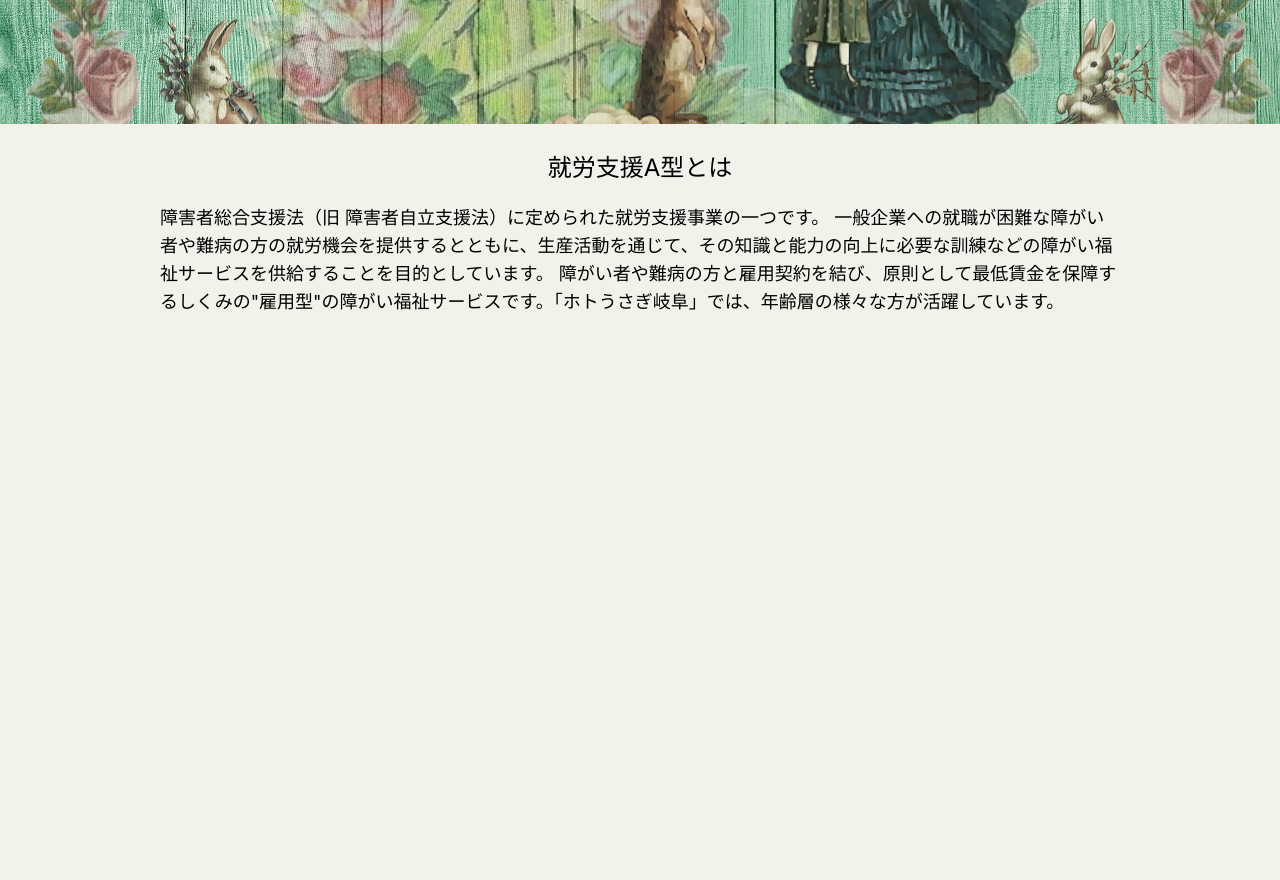
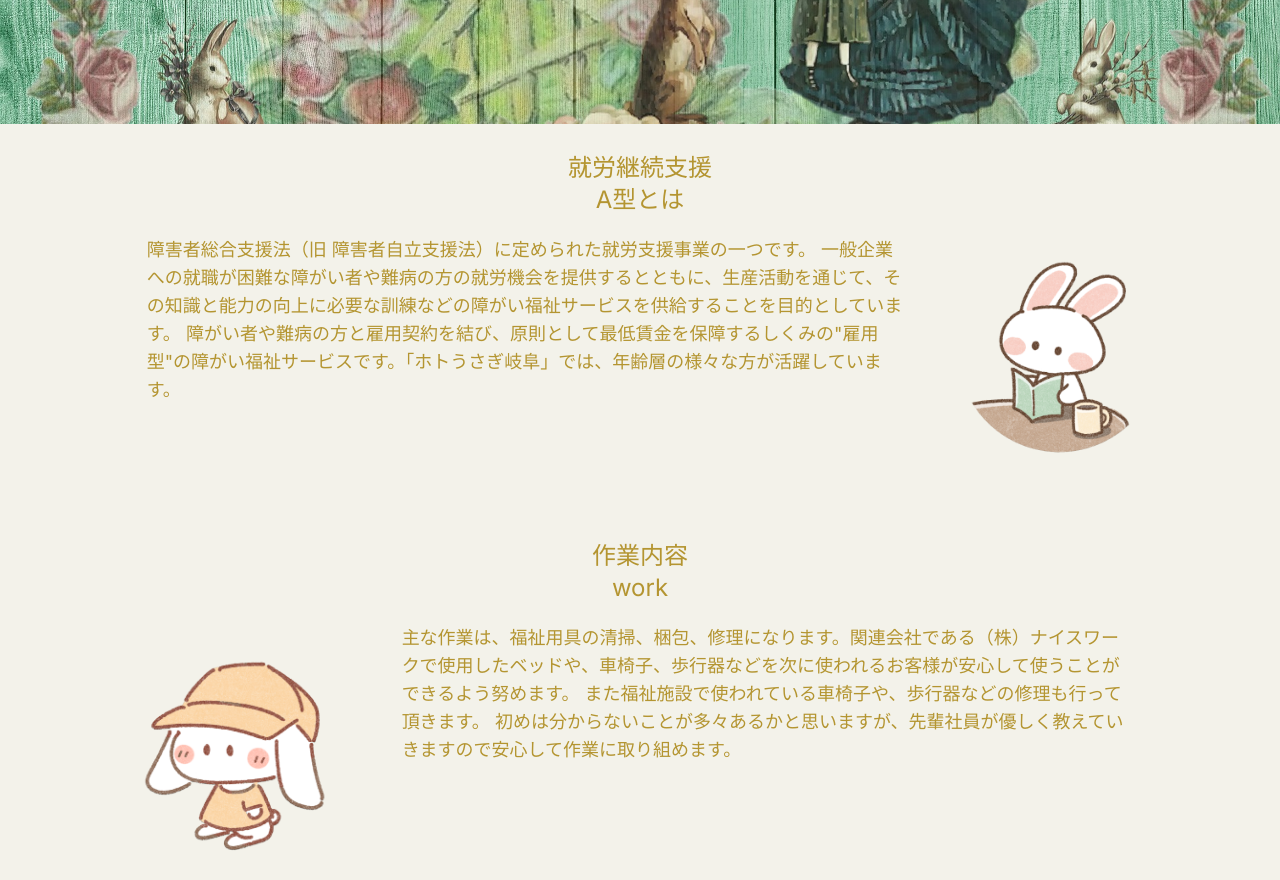
Before and after one commit to tanakakundagane/hotousagi, a Next.js app: page / in a window 1280 px wide. Shown: the part 600-1480 px from the top of the page. Before the commit the page ends 916 px from the top, so only its background shows below. Built offline with nearby package versions, Linux system fonts and the light colour scheme.

Commit message:
thirdheadingの作成をしました。

```diff
--- a/src/app/components/SecondHeading.tsx
+++ b/src/app/components/SecondHeading.tsx
@@ -3,24 +3,28 @@ import React from 'react'
 
 const SecondHeading = () => {
   return (
-    <div className='mt-14 w-3/4 m-auto'>
-      <div className='text-center p-5 text-xl]'>
-        <h1 className='text-2xl'>就労支援A型とは</h1>
+    <div className='mt-14 w-5/6 m-auto'>
+      <div className='text-center p-5 text-xl'>
+        <h1 className='text-2xl'>就労継続支援<br/>A型とは</h1>
       </div>
-      <div>
-        <div>
+      <div className='lg:flex'>
+        <div className='lg:pr-10 lg:pl-10'>
           <p className='text-lg'>
             障害者総合支援法（旧 障害者自立支援法）に定められた就労支援事業の一つです。 一般企業への就職が困難な障がい者や難病の方の就労機会を提供するとともに、生産活動を通じて、その知識と能力の向上に必要な訓練などの障がい福祉サービスを供給することを目的としています。 障がい者や難病の方と雇用契約を結び、原則として最低賃金を保障するしくみの&quot;雇用型&quot;の障がい福祉サービスです。「ホトうさぎ岐阜」では、年齢層の様々な方が活躍しています。
           </p>
         </div>
-        {/* <div className='p-2 flex justify-end'>
-          <Image
-            src='/images/読書うさぎさん.png'
-            alt='画像'
-            width={100}
-            height={100}
-          />
-        </div> */}
+
+        <div className='p-2 flex justify-end w-full h-auto'>
+          <div className='w-1/4 max-w-xs lg:w-full'>
+            <Image
+              src='/images/読書うさぎさん.png'
+              alt='画像'
+              layout='responsive'
+              width={100}  // これらはアスペクト比を維持するための基準値
+              height={100} // 実際の表示サイズは親要素によって決まる
+            />
+          </div>
+        </div>
       </div>
     </div>
   )
--- /dev/null
+++ b/src/app/components/ThirdHeading.tsx
@@ -0,0 +1,33 @@
+import Image from 'next/image'
+import React from 'react'
+
+const ThirdHeading = () => {
+  return (
+    <div className='mt-14 w-5/6 m-auto'>
+      <div className='text-center p-5 text-xl'>
+        <h1 className='text-2xl'>作業内容<br/>work</h1>
+      </div>
+      <div className='lg:flex lg:flex-row-reverse'>
+        <div className='lg:pr-10 lg:pl-10'>
+          <p className='text-lg'>
+          主な作業は、福祉用具の清掃、梱包、修理になります。関連会社である（株）ナイスワークで使用したベッドや、車椅子、歩行器などを次に使われるお客様が安心して使うことができるよう努めます。 また福祉施設で使われている車椅子や、歩行器などの修理も行って頂きます。 初めは分からないことが多々あるかと思いますが、先輩社員が優しく教えていきますので安心して作業に取り組めます。
+          </p>
+        </div>
+
+        <div className='p-2 flex justify-end w-full h-auto'>
+          <div className='w-1/4 max-w-xs lg:w-full'>
+            <Image
+              src='/images/帽子うさぎさん.png'
+              alt='画像'
+              layout='responsive'
+              width={100}  // これらはアスペクト比を維持するための基準値
+              height={100} // 実際の表示サイズは親要素によって決まる
+            />
+          </div>
+        </div>
+      </div>
+    </div>
+  )
+}
+
+export default ThirdHeading
--- a/src/app/globals.css
+++ b/src/app/globals.css
@@ -3,7 +3,9 @@
 @tailwind utilities;
 
 body{
-  background-color: #f3f2ea
+  background-color: #f3f2ea;
+  font-family: 'Noto Serif JP', serif;
+  color: #b49531;
 }
 /*
 :root {
--- a/src/app/page.tsx
+++ b/src/app/page.tsx
@@ -2,6 +2,7 @@ import Image from 'next/image'
 import Header from './components/Header'
 import HeaderImage from './components/HeaderImage'
 import SecondHeading from './components/SecondHeading'
+import ThirdHeading from './components/ThirdHeading'
 
 export default function Home() {
   return (
@@ -9,6 +10,7 @@ export default function Home() {
       <Header />
       <HeaderImage />
       <SecondHeading />
+      <ThirdHeading/>
     </div>
   )
 }
```
